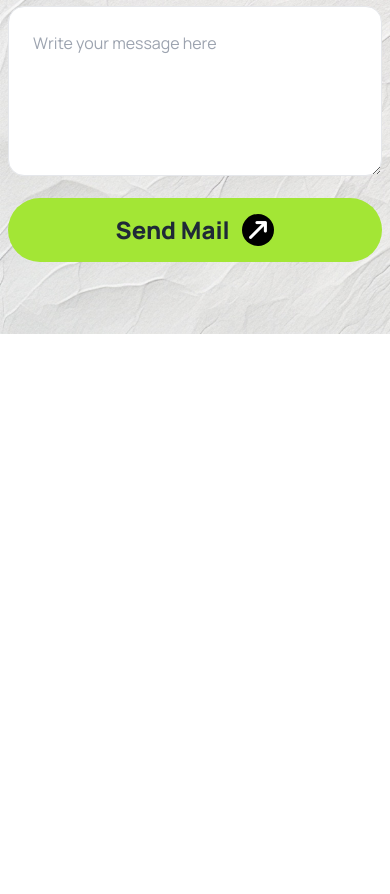
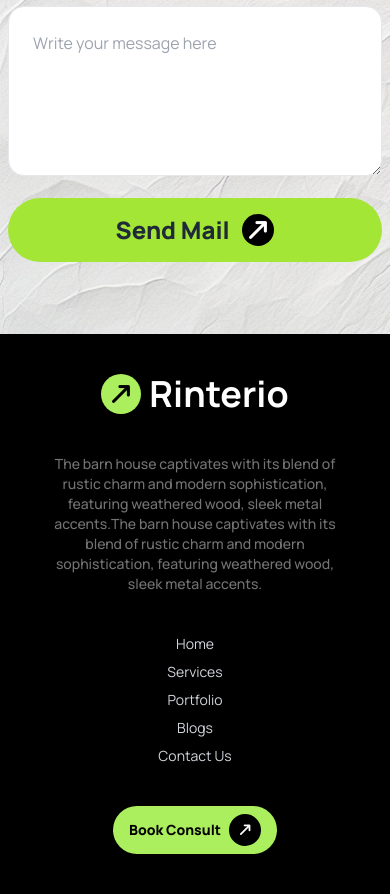
Before and after one commit to Takmim00/Assignment-03, a plain HTML site: page index.html in a window 390 px wide. Shown: the part 6027-6921 px from the top of the page. Before the commit the page ends 6361 px from the top, so only its background shows below. Drawn offline with nearby package versions, Linux system fonts and the light colour scheme.

Commit message:
footer section added and responsiveness

```diff
--- a/index.html
+++ b/index.html
@@ -222,10 +222,22 @@
             </div>
          </section>
         <!-- Let’s Discuss Next Project section ends  -->
-
     </main>
-    <footer>
-
-    </footer>
+    <!-- footer section start  -->
+    <footer class="footer footer-center bg-black text-white  p-10">
+        <div class="flex gap-2">
+            <i class="fa-solid fa-arrow-up-long rotate-45 w-10 h-10 bg-[#ABEF5F] inline-flex rounded-full text-black justify-center items-center text-2xl"></i>
+            <a class=" text-4xl font-bold">Rinterio</a>
+        </div>
+        <p class="font-medium text-center text-[#737373] lg:w-2/3 ">The barn house captivates with its blend of rustic charm and modern sophistication, featuring weathered wood, sleek metal accents.The barn house captivates with its blend of rustic charm and modern sophistication, featuring weathered wood, sleek metal accents.</p>
+        <nav class="grid lg:grid-flow-col grid-cols-1 lg:gap-16">
+          <a class="link link-hover text-gray-300">Home</a>
+          <a class="link link-hover text-gray-300">Services</a>
+          <a class="link link-hover text-gray-300">Portfolio</a>
+          <a class="link link-hover text-gray-300">Blogs</a>
+          <a class="link link-hover text-gray-300">Contact Us</a>
+        </nav>
+        <button class="px-4 py-2 bg-[#ABEF5F] text-black rounded-full font-extrabold flex">Book Consult <i class="fa-solid fa-arrow-up-long rotate-45 w-8 h-8 bg-black inline-flex rounded-full text-white justify-center items-center "></i></button>
+      </footer>
 </body>
 </html>
```
